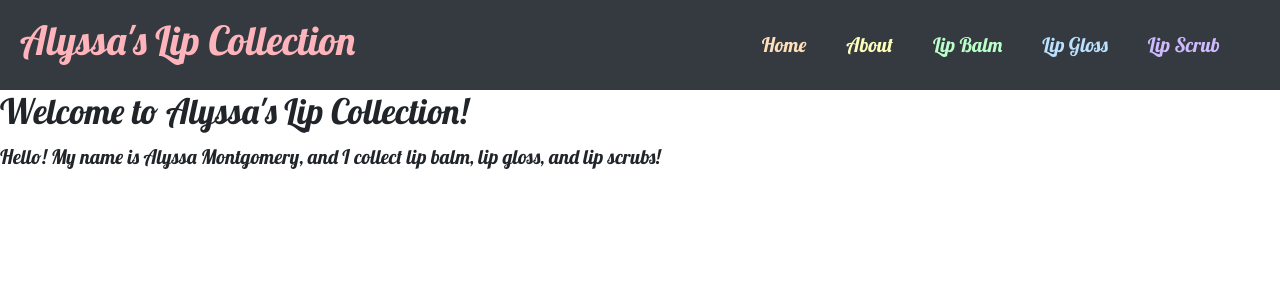
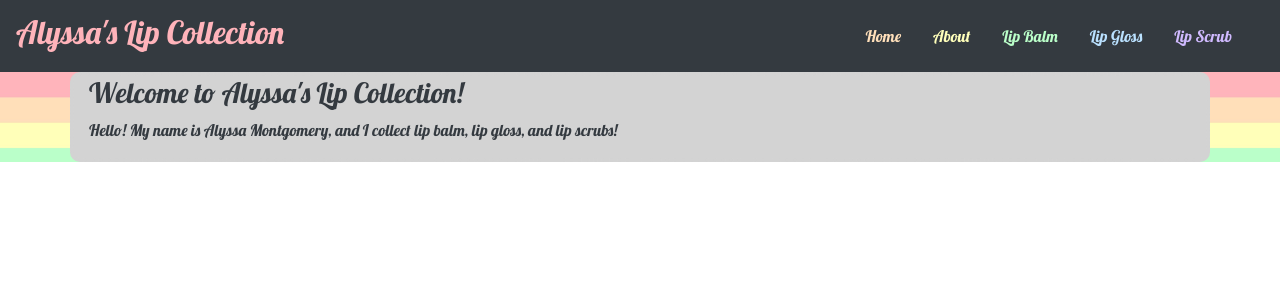
Before and after one commit to Lyssillic/LipCollectionPortfolio, a Django app: page /lipcollection/home/ in a window 1280 px wide. Shown: the top 300 px of the page. Run offline with Django 3.2, Linux system fonts and the light colour scheme; some libraries are stand-ins or nearby versions.

Commit message:
Added more styling:

```diff
--- /dev/null
+++ b/mysite/LipCollection/static/LipCollection/style.css
@@ -0,0 +1,41 @@
+@import url('https://fonts.googleapis.com/css2?family=Lobster&display=swap');
+
+.background {
+    background-image: url("rainbow.jpg");
+    background-size: 40%;
+}
+
+.container {
+    border: 4px dotted lightgrey;
+    background-color: lightgrey;
+    border-radius: 10px;
+    color: #343a40;
+}
+
+navbar {
+    font-size: 20px;
+}
+
+h2 {
+    color: #ffb3ba;
+}
+
+#home {
+    color: #ffdfba;
+}
+
+#about {
+    color: #ffffba;
+}
+
+#balm {
+    color: #baffc9;
+}
+
+#gloss {
+    color: #bae1ff;
+}
+
+#scrub {
+    color: #d0baff;
+}
--- a/mysite/LipCollection/templates/LipCollection/about.html
+++ b/mysite/LipCollection/templates/LipCollection/about.html
@@ -1,9 +1,13 @@
 {% extends 'LipCollection/navbar.html' %}
 {% block body %}
+    <div class="background">
+        <div class="container">
             <h3>About</h3>
             <p>
                 I have been collecting lip items since my junior year of high school (2015).
                 It first started with an innocent Orange-Mango Blistex Smoothie lip balm, where I loved the scent and couldn't resist applying it constantly.
                 After that, I bought the unique and fun Chapstick Strawberry-Banana Mixstick, with two ends and amazing flavors.
             </p>
+        </div>
+    </div>
 {% endblock %}
--- a/mysite/LipCollection/templates/LipCollection/balm.html
+++ b/mysite/LipCollection/templates/LipCollection/balm.html
@@ -1,4 +1,8 @@
 {% extends 'LipCollection/navbar.html' %}
 {% block body %}
-    <h3>Lip Balms</h3>
+    <div class="background">
+        <div class="container">
+            <h3>Lip Balms</h3>
+        </div>
+    </div>
 {% endblock %}
--- a/mysite/LipCollection/templates/LipCollection/gloss.html
+++ b/mysite/LipCollection/templates/LipCollection/gloss.html
@@ -1,4 +1,8 @@
 {% extends 'LipCollection/navbar.html' %}
 {% block body %}
-    <h3>Lip Glosses</h3>
+    <div class="background">
+        <div class="container">
+            <h3>Lip Glosses</h3>
+        </div>
+    </div>
 {% endblock %}
--- a/mysite/LipCollection/templates/LipCollection/home.html
+++ b/mysite/LipCollection/templates/LipCollection/home.html
@@ -1,5 +1,10 @@
 {% extends 'LipCollection/navbar.html' %}
 {% block body %}
-    <h3> Welcome to Alyssa's Lip Collection! </h3>
-    <p>Hello! My name is Alyssa Montgomery, and I collect lip balm, lip gloss, and lip scrubs!</p>
+    <div class="background">
+        <div class="container">
+            <h3> Welcome to Alyssa's Lip Collection! </h3>
+            <p>Hello! My name is Alyssa Montgomery, and I collect lip balm, lip gloss, and lip scrubs!</p>
+        </div>
+    </div>
+
 {% endblock %}
--- a/mysite/LipCollection/templates/LipCollection/navbar.html
+++ b/mysite/LipCollection/templates/LipCollection/navbar.html
@@ -1,41 +1,17 @@
+{% load static %}
 <!doctype html>
 <html lang="en">
 <head>
     <link rel="stylesheet" href="https://stackpath.bootstrapcdn.com/bootstrap/4.5.2/css/bootstrap.min.css" integrity="sha384-JcKb8q3iqJ61gNV9KGb8thSsNjpSL0n8PARn9HuZOnIxN0hoP+VmmDGMN5t9UJ0Z" crossorigin="anonymous">
     <script src="https://stackpath.bootstrapcdn.com/bootstrap/4.5.2/js/bootstrap.min.js" integrity="sha384-B4gt1jrGC7Jh4AgTPSdUtOBvfO8shuf57BaghqFfPlYxofvL8/KUEfYiJOMMV+rV" crossorigin="anonymous"></script>
     <link rel="preconnect" href="https://fonts.gstatic.com">
+    <link rel="stylesheet" href="{% static 'LipCollection/style.css' %}">
     <link href="https://fonts.googleapis.com/css2?family=Lobster&display=swap" rel="stylesheet">
 </head>
 <style>
     * {
         font-family: 'Lobster', cursive;
-        font-size: 20px;
     }
-
-    h2 {
-        color: #ffb3ba;
-    }
-
-    #home {
-        color: #ffdfba;
-    }
-
-    #about {
-        color: #ffffba;
-    }
-
-    #balm {
-        color: #baffc9;
-    }
-
-    #gloss {
-        color: #bae1ff;
-    }
-
-    #scrub {
-        color: #d0baff;
-    }
-
 </style>
 <body>
     <nav class="navbar navbar-dark bg-dark">
--- a/mysite/LipCollection/templates/LipCollection/scrub.html
+++ b/mysite/LipCollection/templates/LipCollection/scrub.html
@@ -1,4 +1,8 @@
 {% extends 'LipCollection/navbar.html' %}
 {% block body %}
-    <h3>Lip Scrubs</h3>
+    <div class="background">
+        <div class="container">
+            <h3>Lip Scrubs</h3>
+        </div>
+    </div>
 {% endblock %}
```
Also changed, not shown: mysite/LipCollection/static/LipCollection/rainbow.jpg (added). Lines whose indentation alone changed are shown as unchanged.
